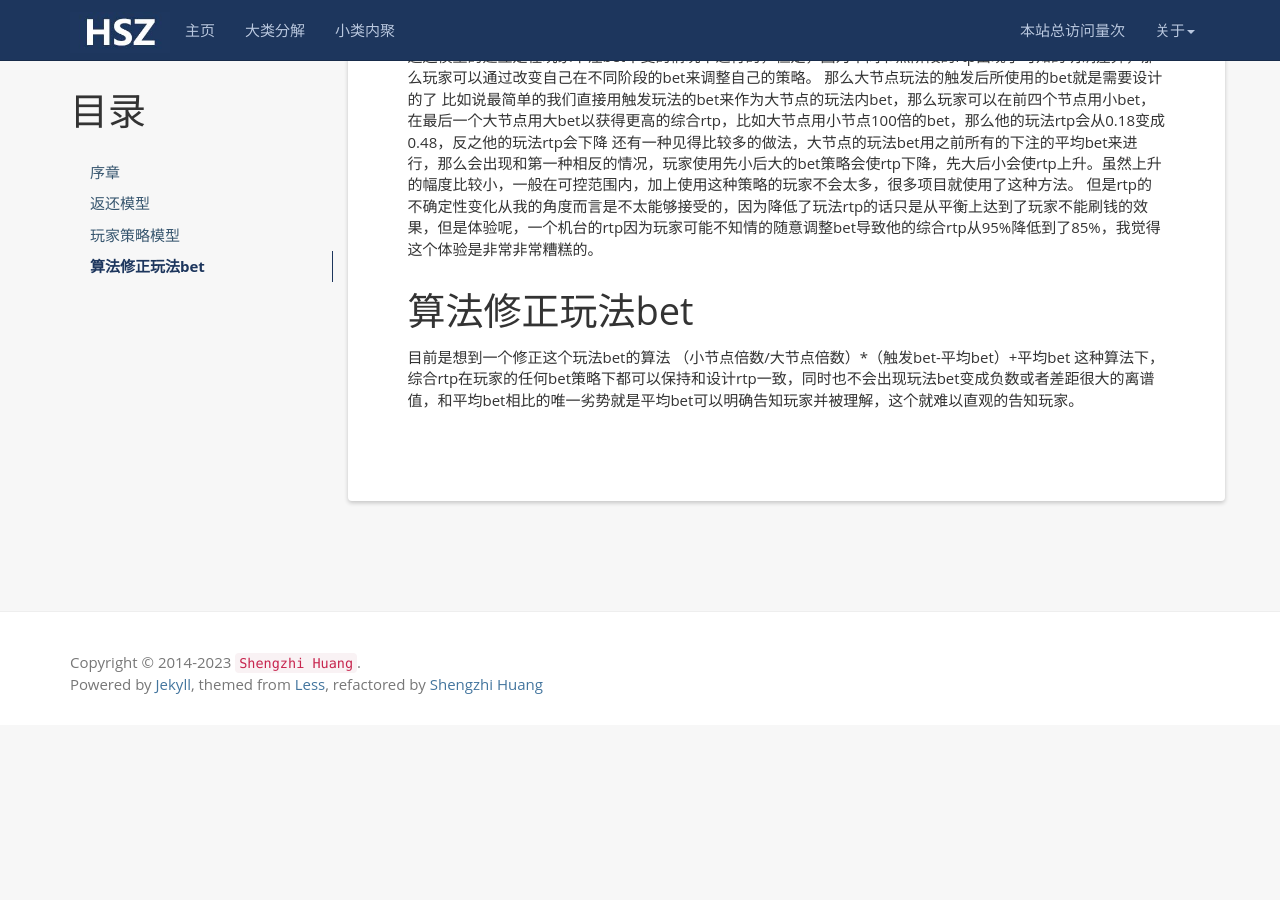
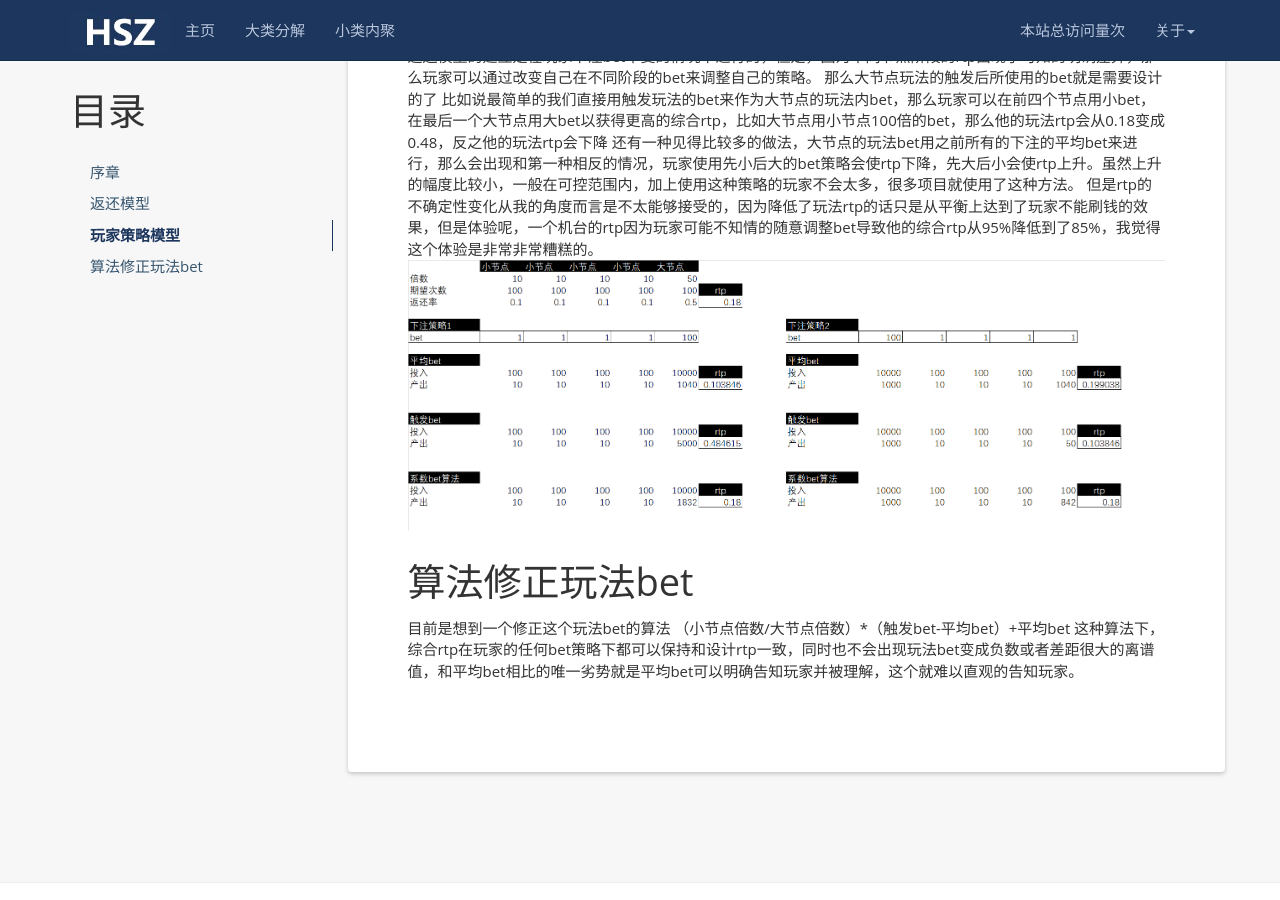
Before and after one commit to hsz19941021/hsz19941021.github.io, a Jekyll site: the page built from _posts/2021-03-12-Slots-bonusbet.md, in a window 1280 px wide and 900 px high, scrolled down 821 px. Built offline with Jekyll 4.4.1, drawn with Linux system fonts in a browser that asks for light colours; nearby versions of some CDN libraries; a script that is not in the unit is left out; comment, search, counter and statistics services are not loaded; before the commit the page ends 1546 px from its top, so only the background shows below that.

Commit message:
Update 2021-03-12-Slots-bonusbet.md

```diff
--- a/_posts/2021-03-12-Slots-bonusbet.md
+++ b/_posts/2021-03-12-Slots-bonusbet.md
@@ -24,6 +24,7 @@ Slots游戏有很多进度类的bonus玩法，多为收集玩法，收集到若
 比如说最简单的我们直接用触发玩法的bet来作为大节点的玩法内bet，那么玩家可以在前四个节点用小bet，在最后一个大节点用大bet以获得更高的综合rtp，比如大节点用小节点100倍的bet，那么他的玩法rtp会从0.18变成0.48，反之他的玩法rtp会下降
 还有一种见得比较多的做法，大节点的玩法bet用之前所有的下注的平均bet来进行，那么会出现和第一种相反的情况，玩家使用先小后大的bet策略会使rtp下降，先大后小会使rtp上升。虽然上升的幅度比较小，一般在可控范围内，加上使用这种策略的玩家不会太多，很多项目就使用了这种方法。
 但是rtp的不确定性变化从我的角度而言是不太能够接受的，因为降低了玩法rtp的话只是从平衡上达到了玩家不能刷钱的效果，但是体验呢，一个机台的rtp因为玩家可能不知情的随意调整bet导致他的综合rtp从95%降低到了85%，我觉得这个体验是非常非常糟糕的。
+![01]({{ '/styles/images/2021-03-12/01.png' | prepend: site.baseurl  }})
 
 
 # 算法修正玩法bet
```
